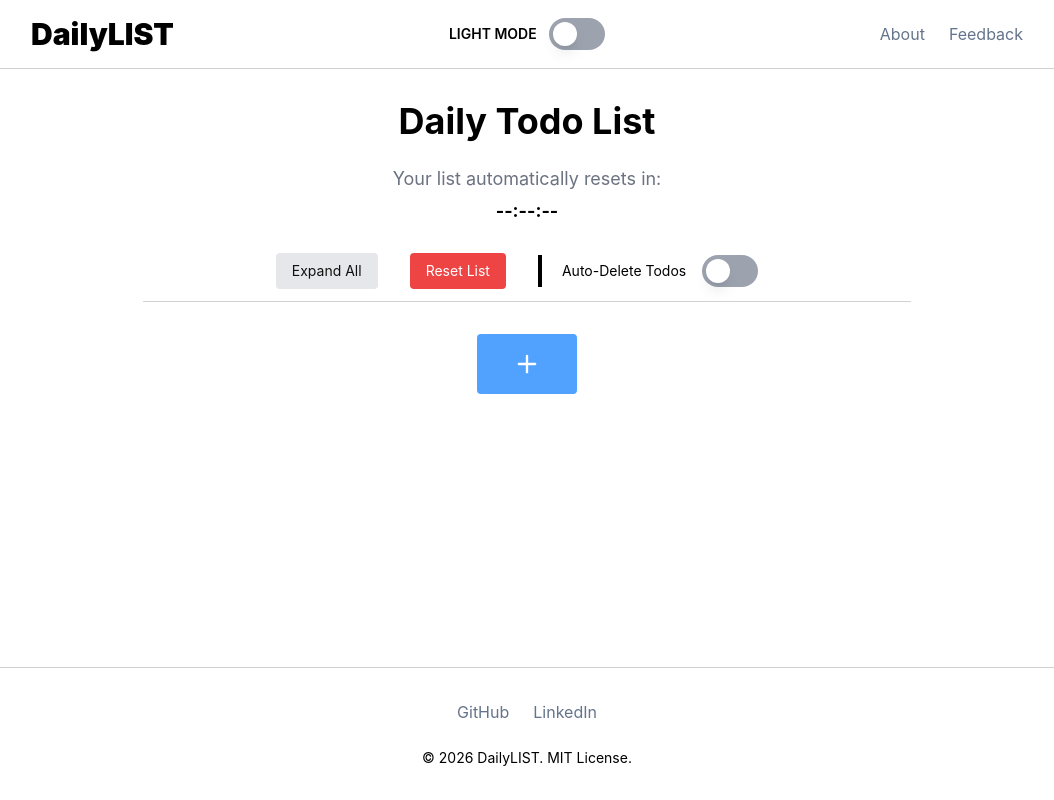
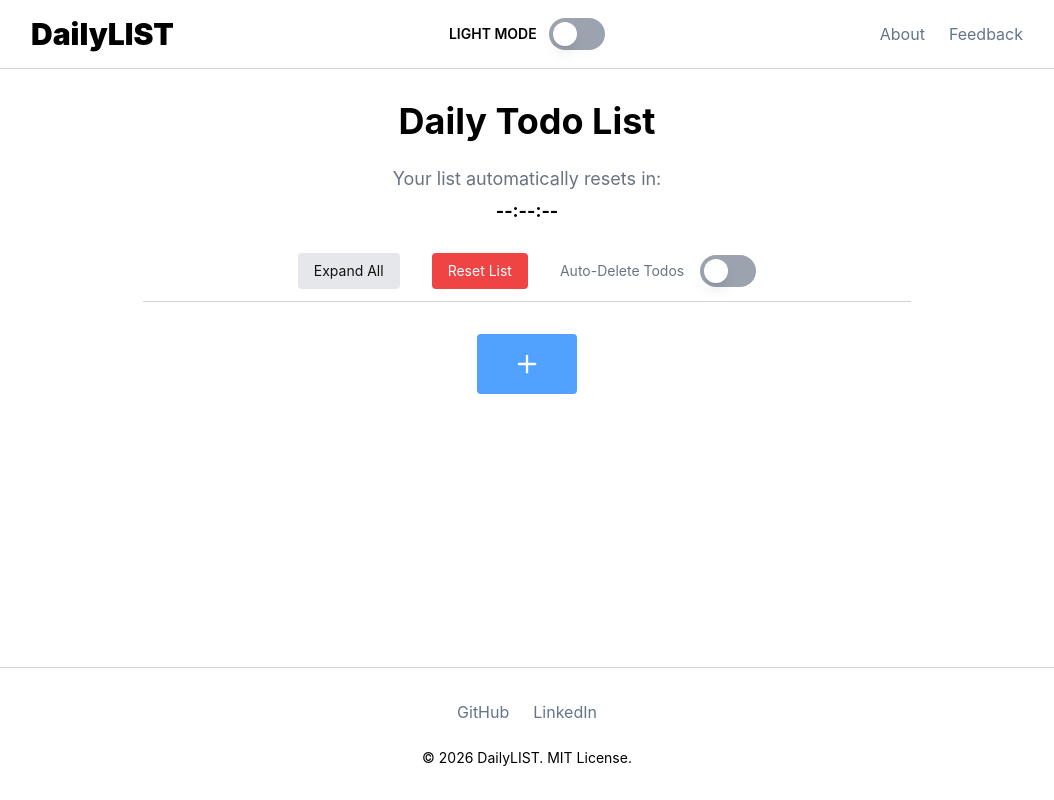
Before and after one commit to dwalkerwd7/DailyLIST, a React (Vite) app in the folder client/: page / in a window 1280 px wide. Shown: the whole page, without its empty margins (113-1167 px from the left). Built offline with nearby package versions, Linux system fonts and the light colour scheme.

Commit message:
removed unnecessary border

```diff
--- a/client/src/components/TodoApp.tsx
+++ b/client/src/components/TodoApp.tsx
@@ -290,8 +290,8 @@ export default function TodoApp() {
                 <button className="h-9 px-4 text-sm bg-delete hover:bg-delete-hover text-white rounded" onClick={handleResetList}>
                     Reset List
                 </button>
-                <div className="flex flex-row gap-2 items-center border-l-4 px-5">
-                    <span className="text-sm text-primary-text mr-2">Auto-Delete Todos</span>
+                <div className="flex flex-row gap-2 items-center">
+                    <span className="text-sm text-muted mr-2">Auto-Delete Todos</span>
                     <ToggleSwitch isOn={autoDelete} handleToggle={() => setAutoDelete(!autoDelete)} />
                 </div>
             </div>
```
